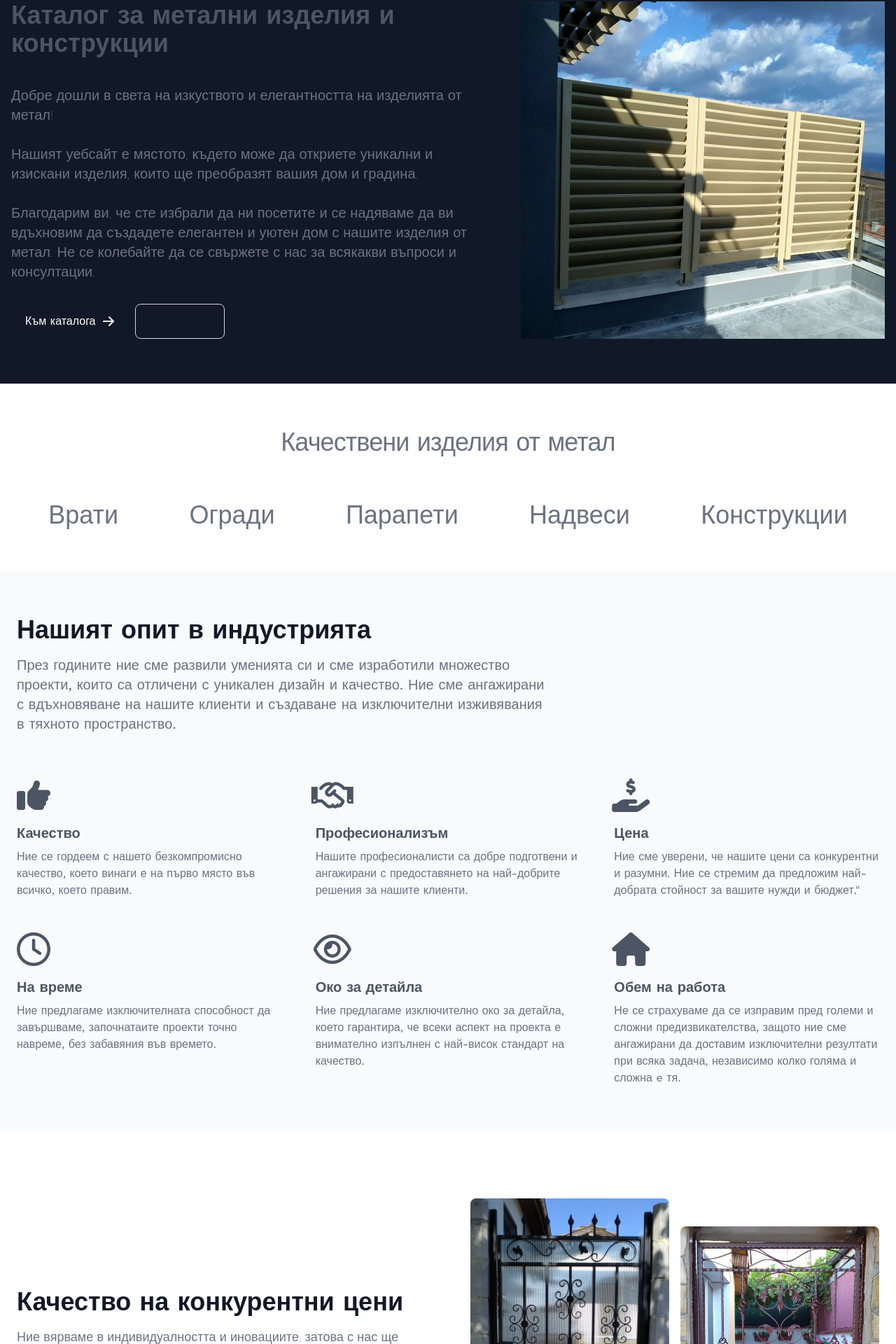
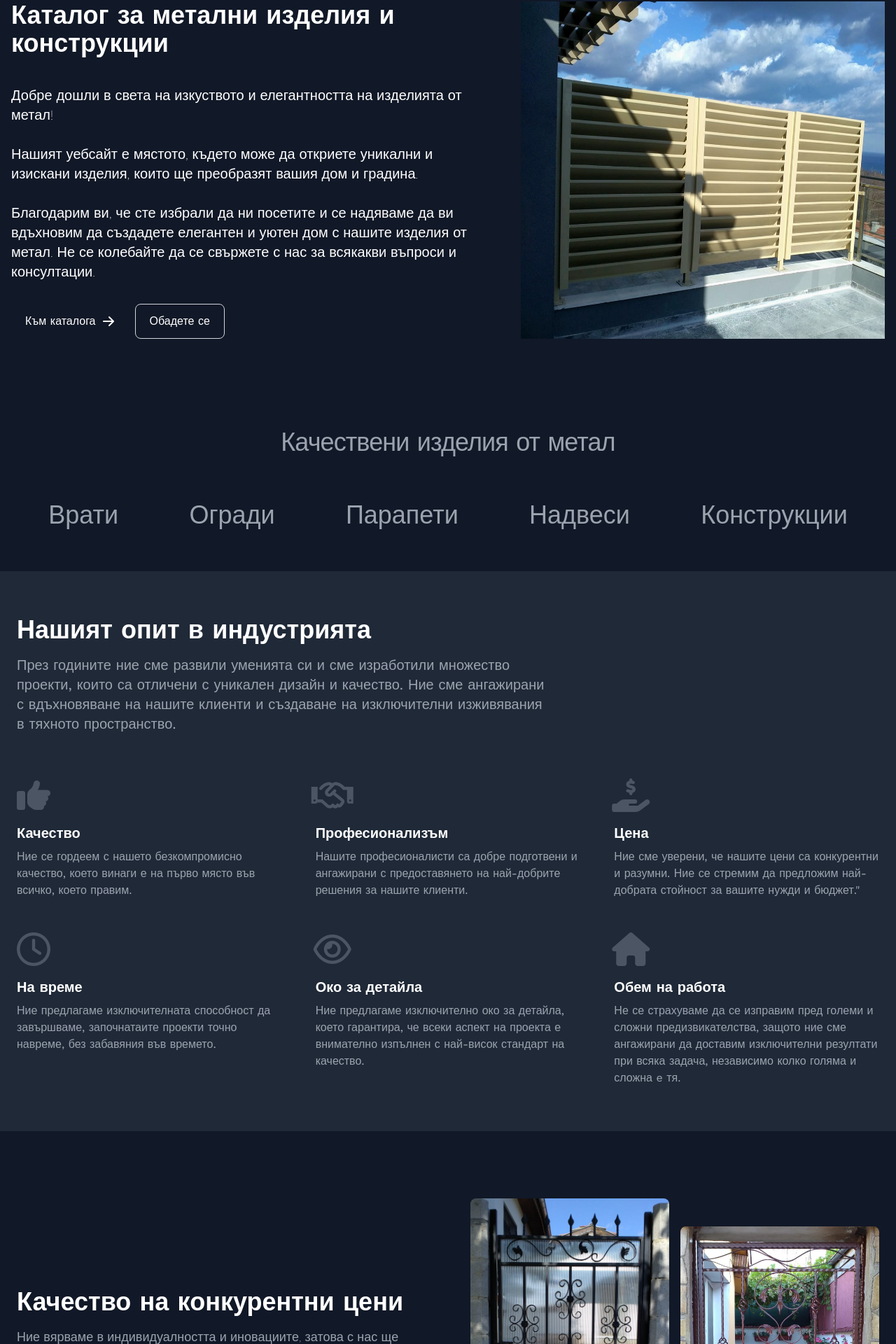
Before and after one commit to MelvinMihaylov/sino68, a Vue app: page /about in a window 1280 px wide. Shown: the part 158-2078 px from the top of the page at 70% size. Built offline with nearby package versions, Linux system fonts and the light colour scheme.

Commit message:
Dark theme removed

```diff
--- a/src/views/AboutView.vue
+++ b/src/views/AboutView.vue
@@ -1,10 +1,10 @@
 <template>
   <section class="pt-24 bg-gray-900">
-    <div class="grid py-8 px-4 mx-auto max-w-screen-xl lg:gap-8 xl:gap-0 lg:py-16 lg:grid-cols-12">
+    <div class="grid py-8 px-4 mx-auto max-w-screen-xl lg:gap-8 xl:gap-0 lg:py-16 lg:grid-cols-12 text-white">
       <div class="place-self-center mr-auto lg:col-span-7">
-        <h1 class="mb-10 max-w-2xl text-2xl font-extrabold leading-none md:text-4xl xl:text-4xl dark:text-white">
+        <h1 class="mb-10 max-w-2xl text-2xl font-extrabold leading-none md:text-4xl xl:text-4xl">
           Каталог за метални изделия и конструкции</h1>
-        <p class="mb-6 max-w-2xl font-light text-gray-500 lg:mb-8 md:text-lg lg:text-xl dark:text-gray-400">
+        <p class="mb-6 max-w-2xl font-light lg:mb-8 md:text-lg lg:text-xl">
           Добре дошли в света на изкуството и елегантността на изделията от метал!
           <br><br>
           Нашият уебсайт е мястото, където може да откриете уникални и изискани изделия, които ще преобразят вашия дом и
@@ -14,7 +14,7 @@
           нашите изделия от метал. Не се колебайте да се свържете с нас за всякакви въпроси и консултации.
         </p>
         <a href="/"
-          class="inline-flex justify-center items-center py-3 px-5 mr-3 text-base font-medium text-center text-white rounded-lg bg-primary-700 hover:bg-primary-800 focus:ring-4 focus:ring-primary-300 dark:focus:ring-primary-900">
+          class="inline-flex justify-center items-center py-3 px-5 mr-3 text-base font-medium text-center text-white rounded-lg bg-primary-700 hover:bg-primary-800 focus:ring-4 focus:ring-primary-300 hover:text-yellow-400">
           Към каталога
           <svg class="ml-2 -mr-1 w-5 h-5" fill="currentColor" viewBox="0 0 20 20" xmlns="http://www.w3.org/2000/svg">
             <path fill-rule="evenodd"
@@ -23,7 +23,7 @@
           </svg>
         </a>
         <a href="#footer"
-          class="inline-flex justify-center items-center py-3 px-5 text-base font-medium text-center text-gray-900 rounded-lg border border-gray-300 hover:bg-gray-100 focus:ring-4 focus:ring-gray-100 dark:text-white dark:border-gray-700 dark:hover:bg-gray-700 dark:focus:ring-gray-800">
+          class="inline-flex justify-center items-center py-3 px-5 text-base font-medium text-center rounded-lg border border-gray-300 hover:bg-gray-500 hover:text-yellow-400 focus:ring-4 focus:ring-gray-100">
           Обадете се
         </a>
       </div>
@@ -33,41 +33,34 @@
     </div>
   </section>
 
-  <section class="bg-white dark:bg-gray-900">
+  <section class="bg-gray-900">
     <div class="py-8 px-4 mx-auto max-w-screen-xl lg:py-16">
-      <h2
-        class="mb-8 text-xl md:text-4xl tracking-tight leading-tight text-center text-gray-500 lg:mb-16 dark:text-gray-500">
+      <h2 class="mb-8 text-xl md:text-4xl tracking-tight leading-tight text-center text-gray-400 lg:mb-16">
         Качествени изделия от метал
       </h2>
-      <div
-        class="flex justify-evenly md:text-xl text-gray-500 sm:gap-12 md:grid-cols-3 lg:grid-cols-6 dark:text-gray-400">
+      <div class="flex justify-evenly md:text-xl sm:gap-12 md:grid-cols-3 lg:grid-cols-6 text-gray-400">
         <a href="#" class="flex justify-center items-center">
-          <div class="md:text-4xl text-xs h-9 hover:text-gray-900 dark:hover:text-white" viewBox="0 0 125 35"
-            fill="currentColor">
+          <div class="md:text-4xl text-xs h-9 hover:text-white" viewBox="0 0 125 35" fill="currentColor">
             <h1>Врати</h1>
           </div>
         </a>
         <a href="#" class="flex justify-center items-center">
-          <div class="md:text-4xl text-xs h-9 hover:text-gray-900 dark:hover:text-white" viewBox="0 0 125 35"
-            fill="currentColor">
+          <div class="md:text-4xl text-xs h-9 hover:text-white" viewBox="0 0 125 35" fill="currentColor">
             <h1>Огради</h1>
           </div>
         </a>
         <a href="#" class="flex justify-center items-center">
-          <div class="md:text-4xl text-xs h-9 hover:text-gray-900 dark:hover:text-white" viewBox="0 0 125 35"
-            fill="currentColor">
+          <div class="md:text-4xl text-xs h-9 hover:text-white" viewBox="0 0 125 35" fill="currentColor">
             <h1>Парапети</h1>
           </div>
         </a>
         <a href="#" class="flex justify-center items-center">
-          <div class="md:text-4xl text-xs h-9 hover:text-gray-900 dark:hover:text-white" viewBox="0 0 125 35"
-            fill="currentColor">
+          <div class="md:text-4xl text-xs h-9 hover:text-white" viewBox="0 0 125 35" fill="currentColor">
             <h1>Надвеси</h1>
           </div>
         </a>
         <a href="#" class="flex justify-center items-center">
-          <div class="md:text-4xl text-xs h-9 hover:text-gray-900 dark:hover:text-white" viewBox="0 0 125 35"
-            fill="currentColor">
+          <div class="md:text-4xl text-xs h-9 hover:text-white" viewBox="0 0 125 35" fill="currentColor">
             <h1>Конструкции</h1>
           </div>
         </a>
@@ -75,69 +68,69 @@
     </div>
   </section>
 
-  <section class="bg-gray-50 dark:bg-gray-800">
+  <section class="bg-gray-800">
     <div class="py-8 px-4 mx-auto max-w-screen-xl sm:py-16 lg:px-6">
       <div class="mb-8 max-w-screen-md lg:mb-16">
-        <h2 class="mb-4 text-4xl font-extrabold text-gray-900 dark:text-white">Нашият опит в индустрията
+        <h2 class="mb-4 text-4xl font-extrabold text-white">Нашият опит в индустрията
         </h2>
-        <p class="text-gray-500 sm:text-xl dark:text-gray-400">През годините ние сме развили уменията си и сме
+        <p class="sm:text-xl text-gray-400">През годините ние сме развили уменията си и сме
           изработили множество проекти, които са отличени с уникален дизайн и качество. Ние сме ангажирани с
           вдъхновяване на нашите клиенти и създаване на изключителни изживявания в тяхното пространство.</p>
       </div>
       <div class="space-y-8 md:grid md:grid-cols-2 lg:grid-cols-3 md:gap-12 md:space-y-0">
         <div>
           <div
-            class="flex justify-center items-center mb-4 w-10 h-10 rounded-full bg-primary-100 lg:h-12 lg:w-12 dark:bg-primary-900">
+            class="flex justify-center items-center mb-4 w-10 h-10 rounded-full bg-primary-100 lg:h-12 lg:w-12 bg-primary-900">
             <i class="fa-solid fa-thumbs-up text-2xl md:text-5xl"></i>
           </div>
-          <h3 class="mb-2 text-xl font-bold dark:text-white">Качество</h3>
-          <p class="text-gray-500 dark:text-gray-400">Ние се гордеем с нашето безкомпромисно качество, което винаги е на
+          <h3 class="mb-2 text-xl font-bold text-white">Качество</h3>
+          <p class="text-gray-400">Ние се гордеем с нашето безкомпромисно качество, което винаги е на
             първо място във всичко, което правим.</p>
         </div>
         <div>
           <div
-            class="flex justify-center items-center mb-4 w-10 h-10 rounded-full bg-primary-100 lg:h-12 lg:w-12 dark:bg-primary-900">
+            class="flex justify-center items-center mb-4 w-10 h-10 rounded-full bg-primary-100 lg:h-12 lg:w-12 bg-primary-900">
             <i class="fa-regular fa-handshake text-2xl md:text-5xl"></i>
           </div>
-          <h3 class="mb-2 text-xl font-bold dark:text-white">Професионализъм</h3>
-          <p class="text-gray-500 dark:text-gray-400">Нашите професионалисти са добре подготвени и ангажирани с
+          <h3 class="mb-2 text-xl font-bold text-white">Професионализъм</h3>
+          <p class="text-gray-400">Нашите професионалисти са добре подготвени и ангажирани с
             предоставянето на най-добрите решения за нашите клиенти.</p>
         </div>
         <div>
           <div
-            class="flex justify-center items-center mb-4 w-10 h-10 rounded-full bg-primary-100 lg:h-12 lg:w-12 dark:bg-primary-900">
+            class="flex justify-center items-center mb-4 w-10 h-10 rounded-full bg-primary-100 lg:h-12 lg:w-12 bg-primary-900">
             <i class="fa-solid fa-hand-holding-dollar text-2xl md:text-5xl"></i>
           </div>
-          <h3 class="mb-2 text-xl font-bold dark:text-white">Цена</h3>
-          <p class="text-gray-500 dark:text-gray-400">Ние сме уверени, че нашите цени са конкурентни и разумни. Ние се
+          <h3 class="mb-2 text-xl font-bold text-white">Цена</h3>
+          <p class="text-gray-400">Ние сме уверени, че нашите цени са конкурентни и разумни. Ние се
             стремим да предложим най-добрата стойност за вашите нужди и бюджет."</p>
         </div>
         <div>
           <div
-            class="flex justify-center items-center mb-4 w-10 h-10 rounded-full bg-primary-100 lg:h-12 lg:w-12 dark:bg-primary-900">
+            class="flex justify-center items-center mb-4 w-10 h-10 rounded-full bg-primary-100 lg:h-12 lg:w-12 bg-primary-900">
             <i class="fa-regular fa-clock text-2xl md:text-5xl"></i>
           </div>
-          <h3 class="mb-2 text-xl font-bold dark:text-white">На време</h3>
-          <p class="text-gray-500 dark:text-gray-400">Ние предлагаме изключителната способност да завършваме, започнатаите
+          <h3 class="mb-2 text-xl font-bold text-white">На време</h3>
+          <p class="text-gray-400">Ние предлагаме изключителната способност да завършваме, започнатаите
             проекти точно навреме, без забавяния във времето.</p>
         </div>
         <div>
           <div
-            class="flex justify-center items-center mb-4 w-10 h-10 rounded-full bg-primary-100 lg:h-12 lg:w-12 dark:bg-primary-900">
+            class="flex justify-center items-center mb-4 w-10 h-10 rounded-full bg-primary-100 lg:h-12 lg:w-12 bg-primary-900">
             <i class="fa-regular fa-eye text-2xl md:text-5xl"></i>
 
           </div>
-          <h3 class="mb-2 text-xl font-bold dark:text-white">Око за детайла</h3>
-          <p class="text-gray-500 dark:text-gray-400">Ние предлагаме изключително око за детайла, което
+          <h3 class="mb-2 text-xl font-bold text-white">Око за детайла</h3>
+          <p class="text-gray-400">Ние предлагаме изключително око за детайла, което
             гарантира, че всеки аспект на проекта е внимателно изпълнен с най-висок стандарт на качество.</p>
         </div>
         <div>
           <div
-            class="flex justify-center items-center mb-4 w-10 h-10 rounded-full bg-primary-100 lg:h-12 lg:w-12 dark:bg-primary-900">
+            class="flex justify-center items-center mb-4 w-10 h-10 rounded-full bg-primary-100 lg:h-12 lg:w-12 bg-primary-900">
             <i class="fa-solid fa-house text-2xl md:text-5xl"></i>
           </div>
-          <h3 class="mb-2 text-xl font-bold dark:text-white">Обем на работа</h3>
-          <p class="text-gray-500 dark:text-gray-400">Не се страхуваме да се изправим пред големи и сложни
+          <h3 class="mb-2 text-xl font-bold text-white">Обем на работа</h3>
+          <p class="text-gray-400">Не се страхуваме да се изправим пред големи и сложни
             предизвикателства, защото ние сме ангажирани да доставим изключителни резултати при всяка задача, независимо
             колко голяма и сложна e тя.
           </p>
@@ -146,10 +139,10 @@
     </div>
   </section>
 
-  <section class="bg-white dark:bg-gray-900">
+  <section class="bg-gray-900">
     <div class="gap-16 items-center py-8 px-4 mx-auto max-w-screen-xl lg:grid lg:grid-cols-2 lg:py-16 lg:px-6">
-      <div class="font-light text-gray-500 sm:text-lg dark:text-gray-400">
-        <h2 class="mb-4 text-4xl font-extrabold text-gray-900 dark:text-white">Качество на конкурентни цени</h2>
+      <div class="font-light sm:text-lg text-gray-400">
+        <h2 class="mb-4 text-4xl font-extrabold text-white">Качество на конкурентни цени</h2>
         <p class="mb-4">Ние вярваме в индивидуалността и иновациите, затова с нас ще намерите разнообразие от стилове и
           дизайни, които да отразяват вашите уникални предпочитания и стил.
         </p>
@@ -164,7 +157,7 @@
     </div>
   </section>
 
-  <section class="bg-white dark:bg-gray-900">
+  <section class="bg-gray-900">
     <div class="py-8 px-4 mx-auto max-w-screen-xl sm:py-16 lg:px-6">
       <div class="mx-auto max-w-screen-sm text-center">
         <h2 class="mb-4 text-2xl font-bold leading-tight text-white">За повече информация очакваме
```
